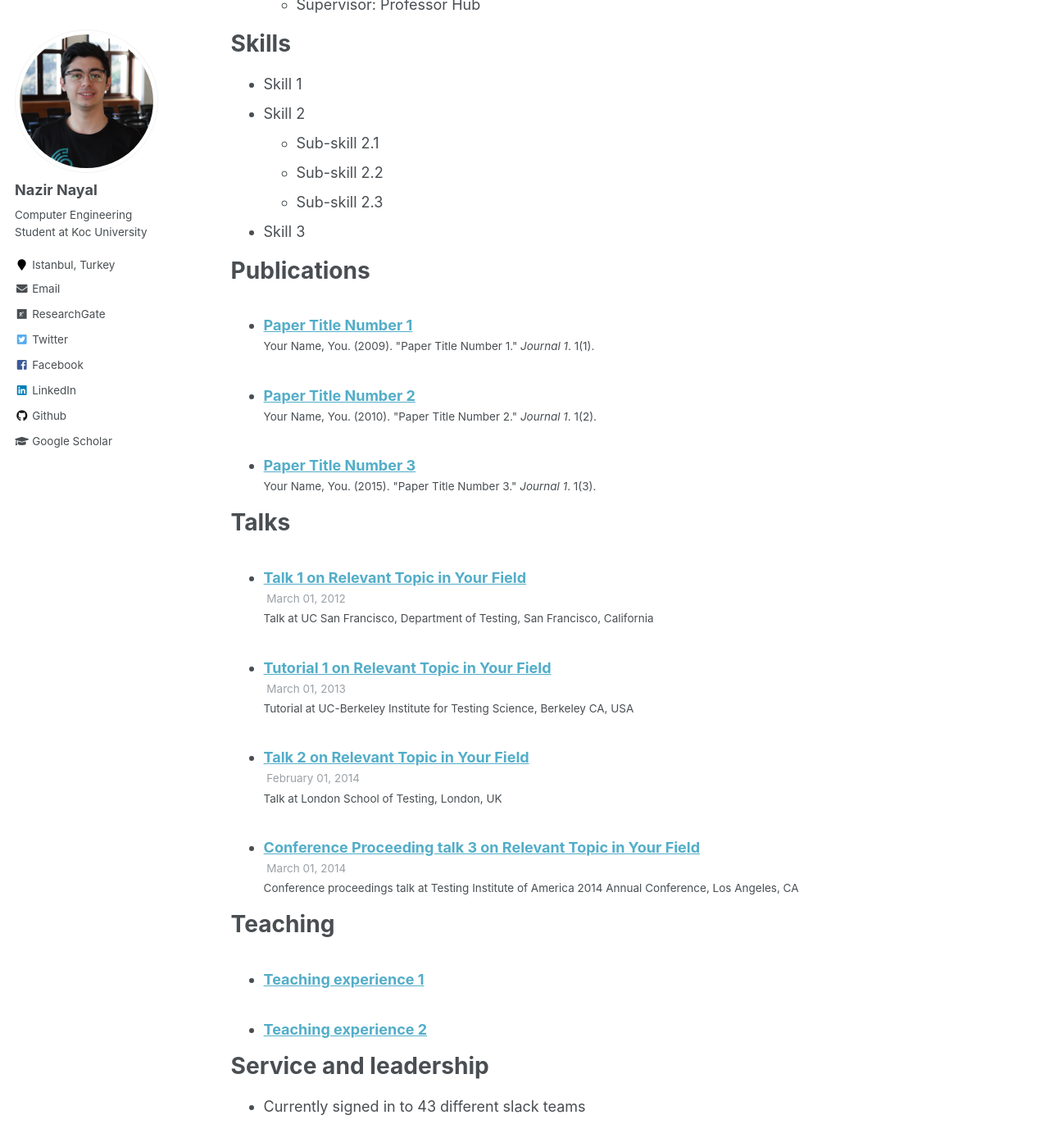
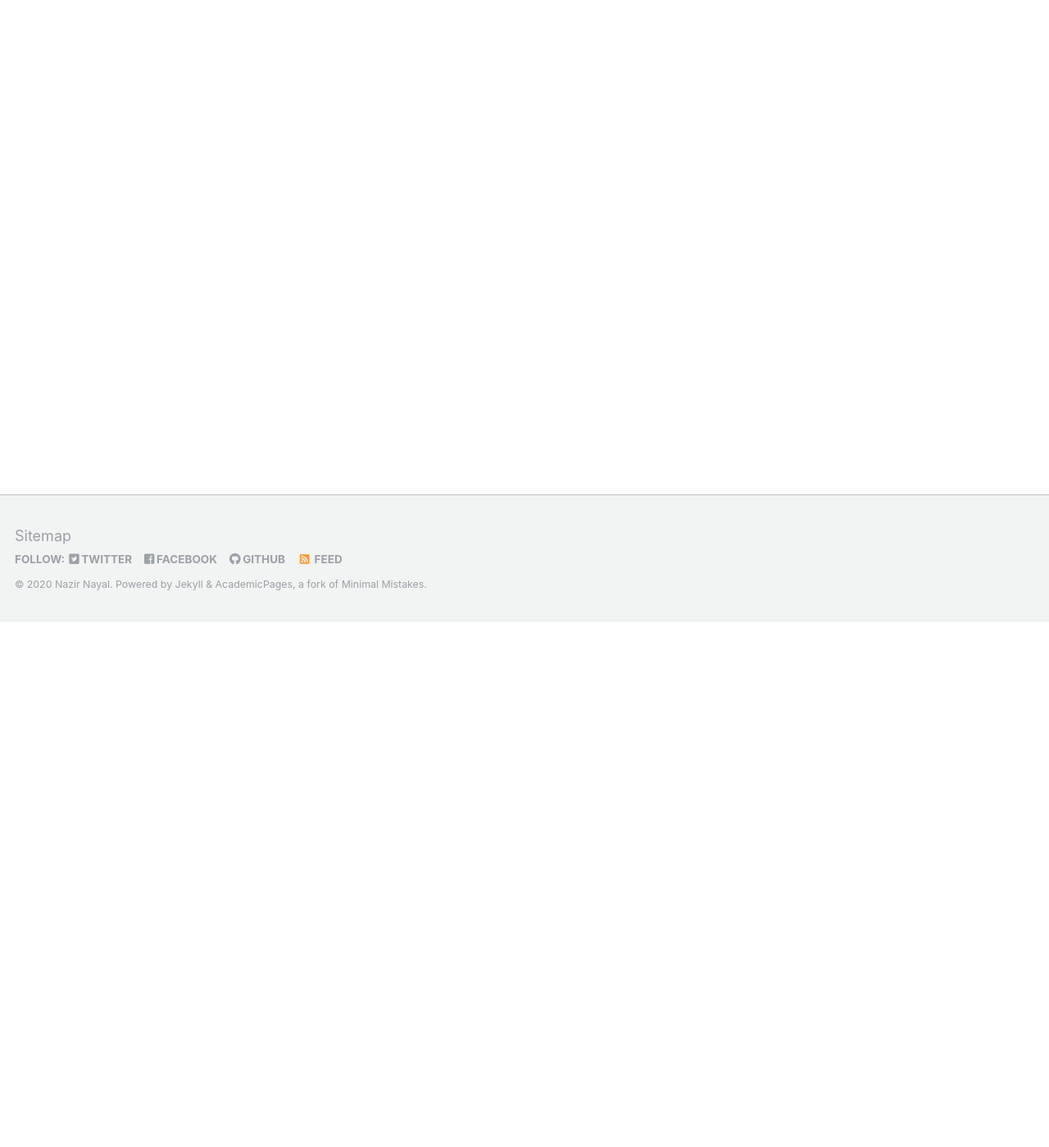
Before and after one commit to NazirNayal8/nazirnayal.github.io, a Jekyll site: the page built from _pages/cv.md, in a window 1280 px wide and 1400 px high, scrolled down 641 px. Shown: the whole window at 82% size. Built offline with Jekyll 4.4.1, drawn with Linux system fonts in a browser that asks for light colours; some of the changed text lies outside the part shown.

Commit message:
update cv

```diff
--- a/_pages/cv.md
+++ b/_pages/cv.md
@@ -9,51 +9,4 @@
 
 {% include base_path %}
 
-Education
-======
-* B.S. in GitHub, GitHub University, 2012
-* M.S. in Jekyll, GitHub University, 2014
-* Ph.D in Version Control Theory, GitHub University, 2018 (expected)
-
-Work experience
-======
-* Summer 2015: Research Assistant
-  * Github University
-  * Duties included: Tagging issues
-  * Supervisor: Professor Git
-
-* Fall 2015: Research Assistant
-  * Github University
-  * Duties included: Merging pull requests
-  * Supervisor: Professor Hub
-
-Skills
-======
-* Skill 1
-* Skill 2
-  * Sub-skill 2.1
-  * Sub-skill 2.2
-  * Sub-skill 2.3
-* Skill 3
-
-Publications
-======
-  <ul>{% for post in site.publications %}
-    {% include archive-single-cv.html %}
-  {% endfor %}</ul>
-
-Talks
-======
-  <ul>{% for post in site.talks %}
-    {% include archive-single-talk-cv.html %}
-  {% endfor %}</ul>
-
-Teaching
-======
-  <ul>{% for post in site.teaching %}
-    {% include archive-single-cv.html %}
-  {% endfor %}</ul>
-
-Service and leadership
-======
-* Currently signed in to 43 different slack teams
+[Download CV here](http://nazirnayal.xyz/files/resume.pdf)
```
